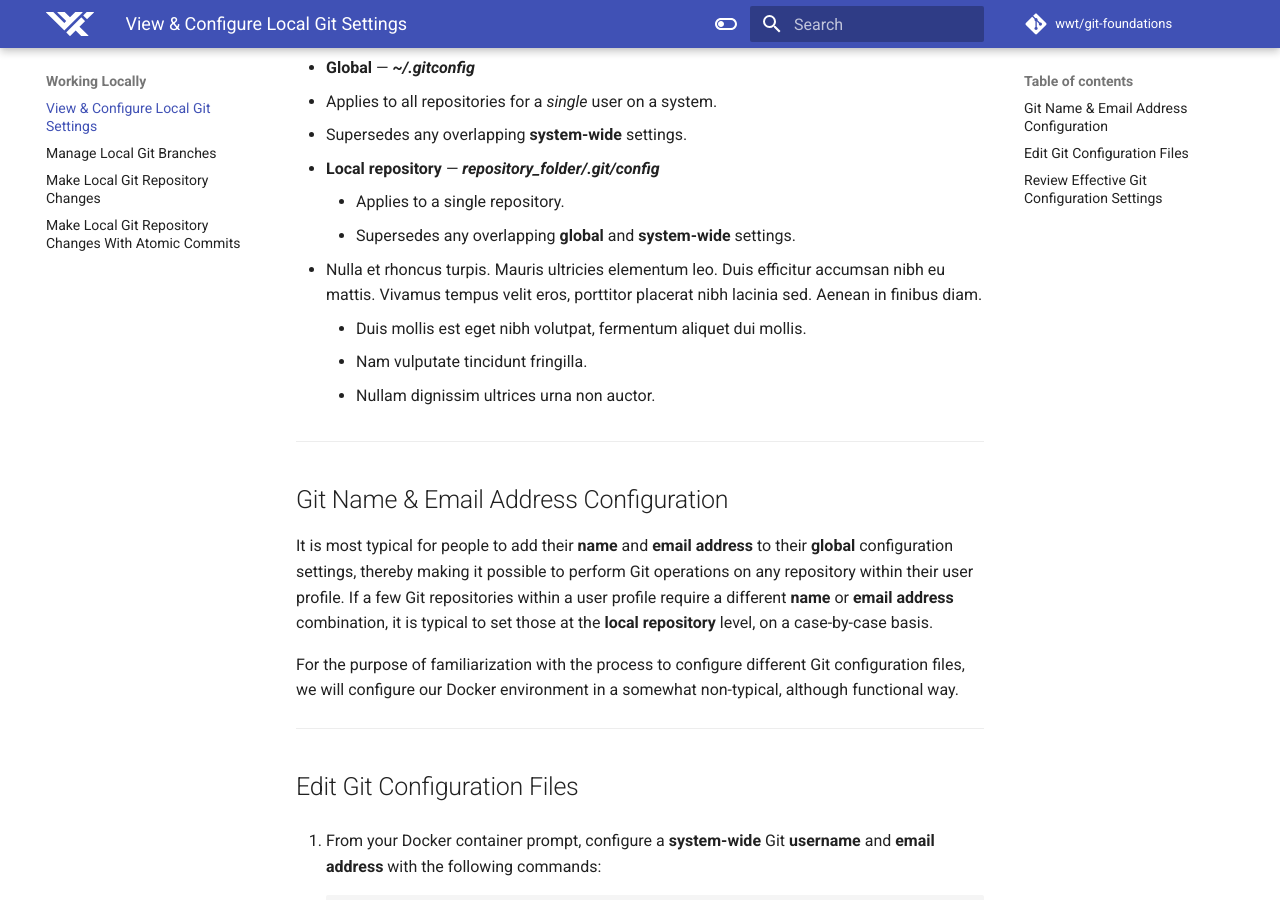
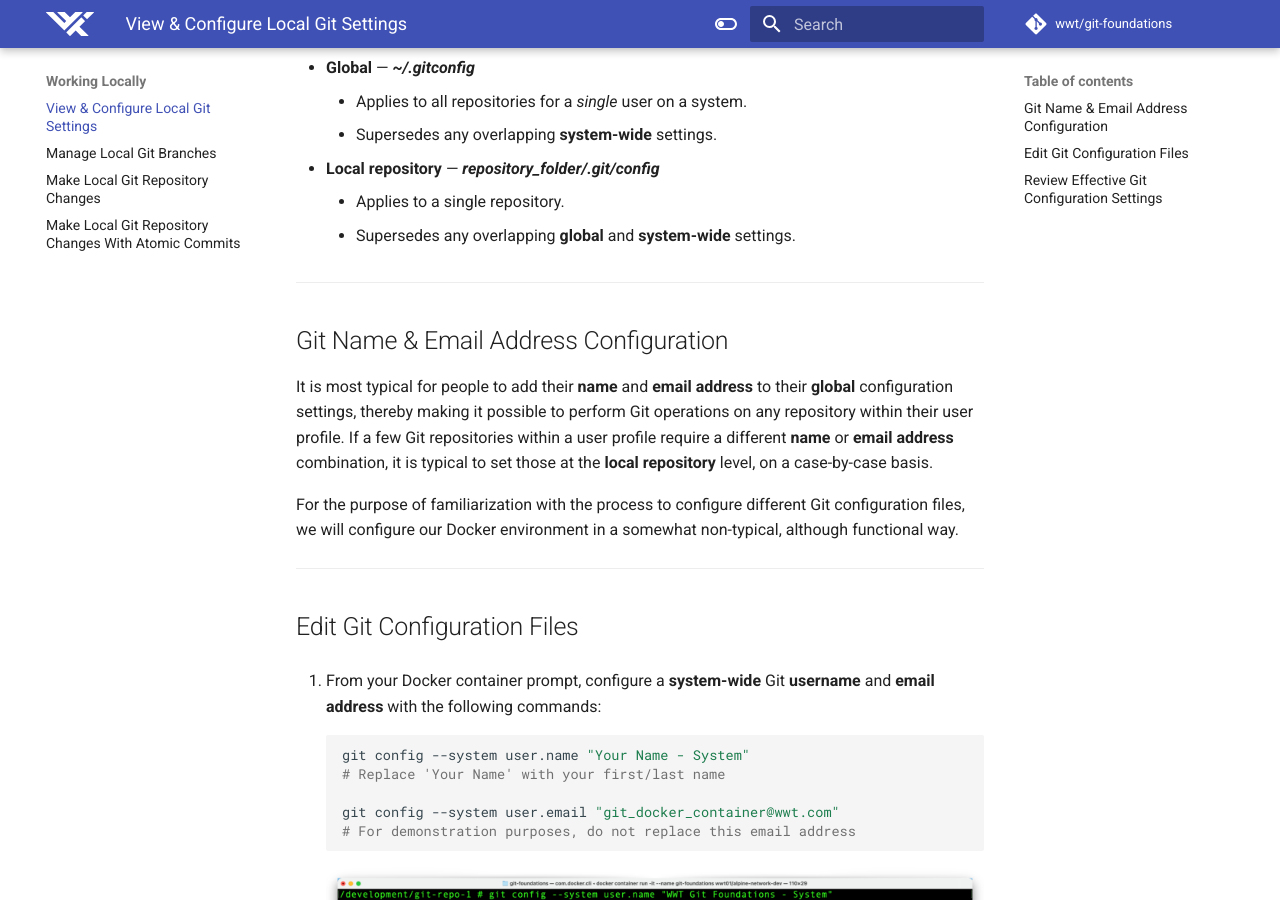
Before and after one commit to wwt/git-foundations, an MkDocs documentation site: the page built from docs/sections/section_6.md, in a window 1280 px wide and 900 px high, scrolled down 475 px. Built offline with MkDocs 1.6.1 and Material for MkDocs 9.7.7, drawn with Linux system fonts in a browser that asks for light colours; comment, search, counter and statistics services are not loaded.

Commit message:
Updated unordered list syntax

```diff
--- a/docs/sections/section_6.md
+++ b/docs/sections/section_6.md
@@ -6,25 +6,17 @@
 
 - **System-wide** — **_/etc/gitconfig_**
 
-  + Applies to all repositories for _all_ users on a system.
+    - Applies to all repositories for _all_ users on a system.
 
 - **Global** — **_~/.gitconfig_**
 
-  * Applies to all repositories for a _single_ user on a system.
-  * Supersedes any overlapping **system-wide** settings.
+    - Applies to all repositories for a _single_ user on a system.
+    - Supersedes any overlapping **system-wide** settings.
 
 - **Local repository** — **_repository_folder/.git/config_**
 
     - Applies to a single repository.
     - Supersedes any overlapping **global** and **system-wide** settings.
-
-- Nulla et rhoncus turpis. Mauris ultricies elementum leo. Duis efficitur
-  accumsan nibh eu mattis. Vivamus tempus velit eros, porttitor placerat nibh
-  lacinia sed. Aenean in finibus diam.
-
-    * Duis mollis est eget nibh volutpat, fermentum aliquet dui mollis.
-    * Nam vulputate tincidunt fringilla.
-    * Nullam dignissim ultrices urna non auctor.
 
 ---
 
```
